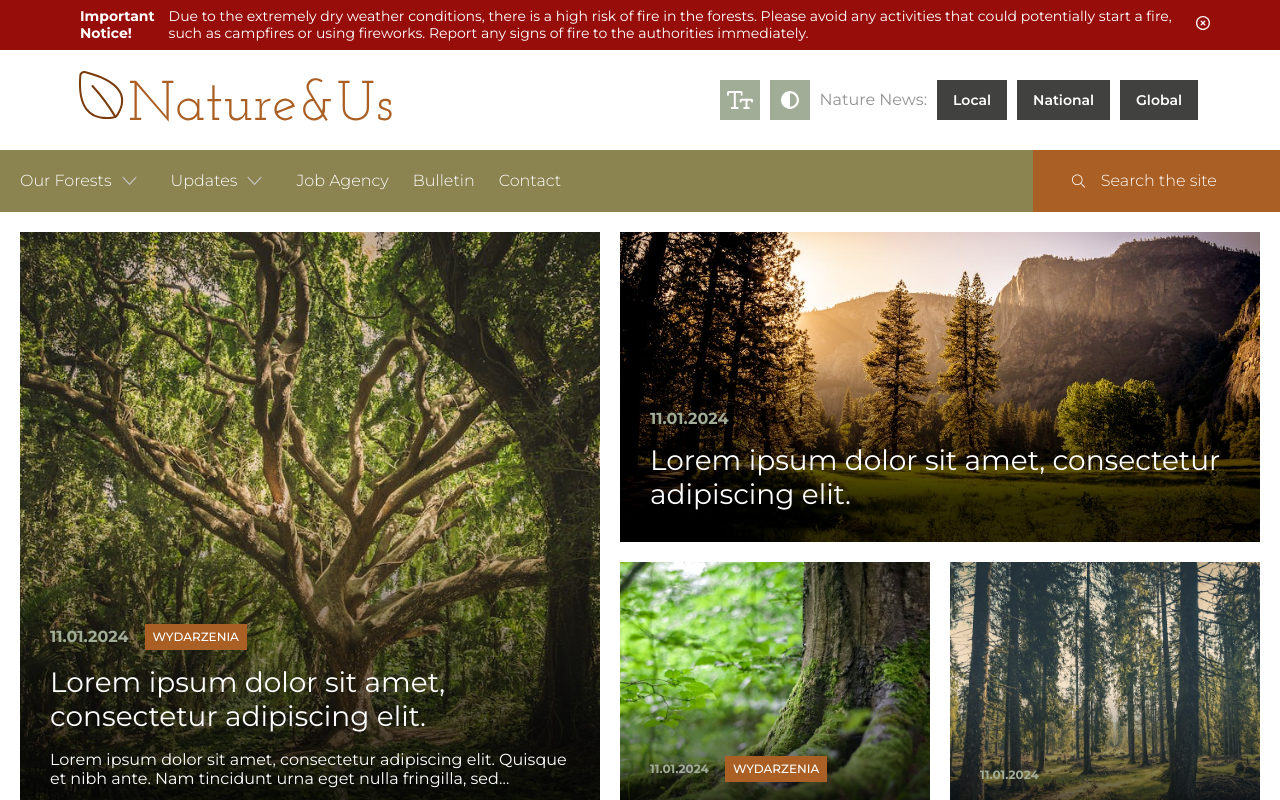
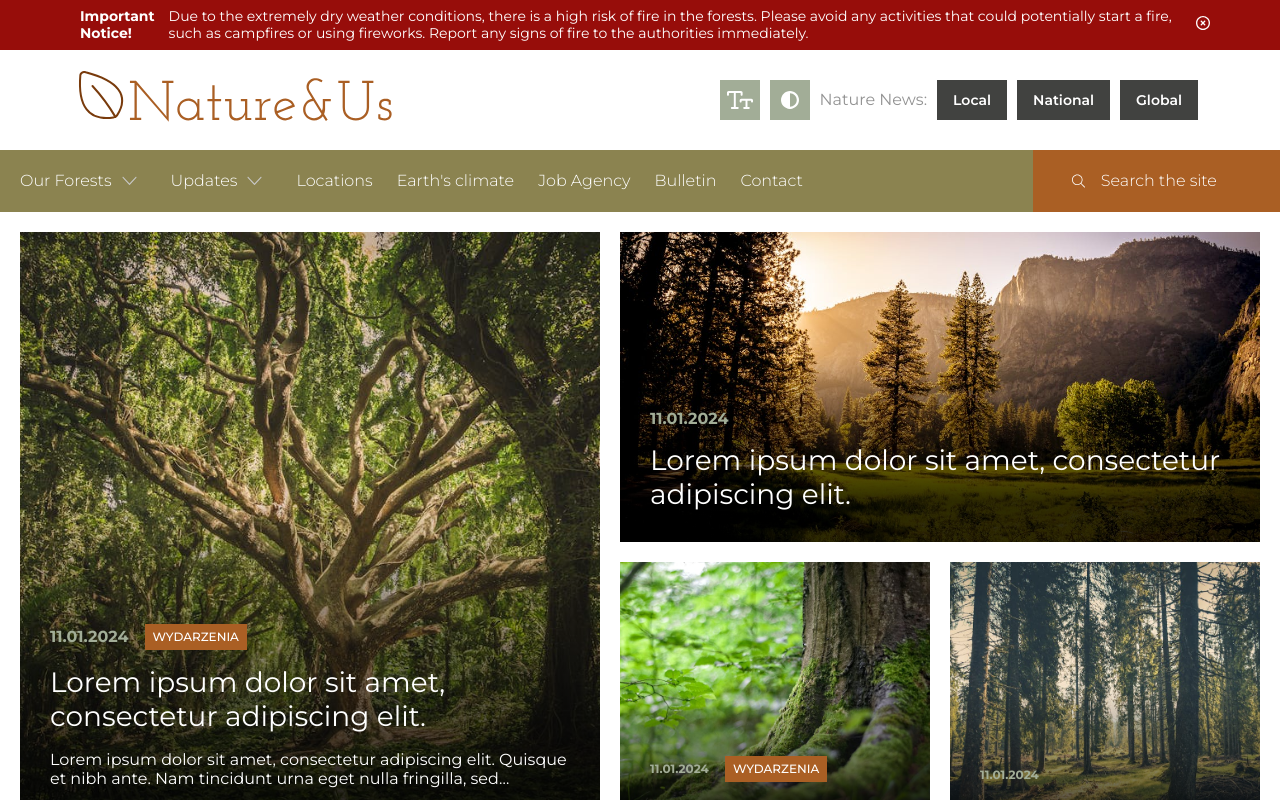
Before and after one commit to goldipl/nature-and-us, a Next.js app: page / in a window 1280 px wide. Shown: the top 800 px of the page. Built offline with nearby package versions, Linux system fonts and the light colour scheme.

Commit message:
update links

```diff
--- a/src/components/common/DesktopHeader.tsx
+++ b/src/components/common/DesktopHeader.tsx
@@ -268,6 +268,12 @@ const DesktopHeader: React.FC = () => {
                 </div>
               </div>
               <div className="header-nav-el only-link">
+                <Link href="">Locations</Link>
+              </div>
+              <div className="header-nav-el only-link">
+                <Link href="">Earth's climate</Link>
+              </div>
+              <div className="header-nav-el only-link">
                 <Link href="">Job Agency</Link>
               </div>
               <div className="header-nav-el only-link">
--- a/src/components/common/MobileMenuBox.tsx
+++ b/src/components/common/MobileMenuBox.tsx
@@ -275,6 +275,22 @@ const MobileMenuBox: React.FC = () => {
       <div className="mobile-menu-box__el">
         <div className="title-img-box">
           <Link className="mobile-menu-link" href="">
+            <span>Locations</span>
+          </Link>
+        </div>
+      </div>
+
+      <div className="mobile-menu-box__el">
+        <div className="title-img-box">
+          <Link className="mobile-menu-link" href="">
+            <span>Earth's climate</span>
+          </Link>
+        </div>
+      </div>
+
+      <div className="mobile-menu-box__el">
+        <div className="title-img-box">
+          <Link className="mobile-menu-link" href="">
             <span>Job Agency</span>
           </Link>
         </div>
```
